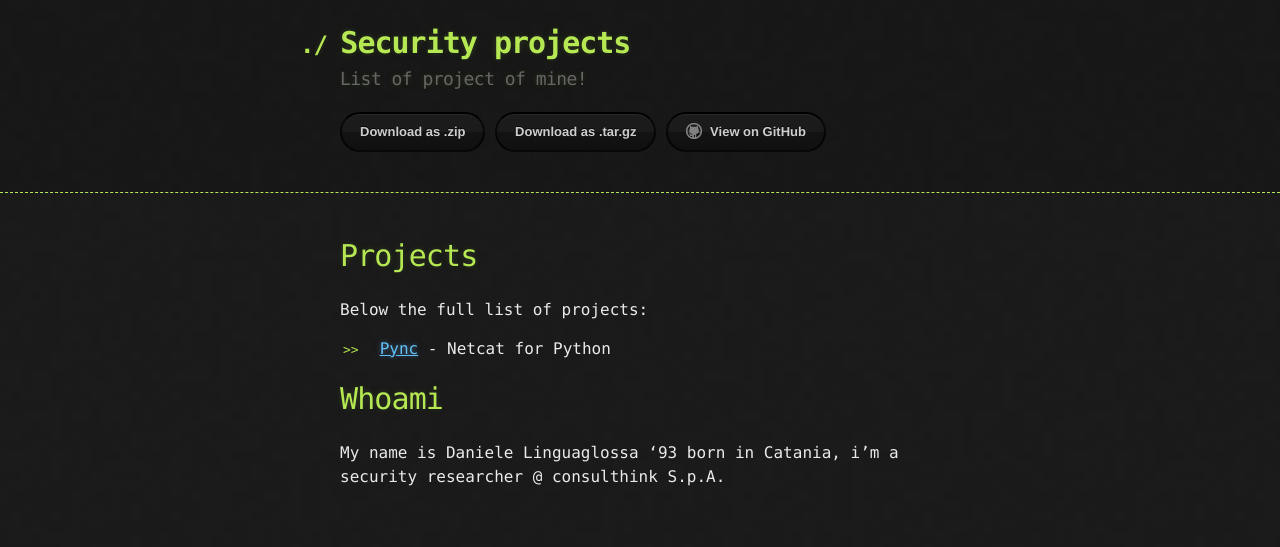
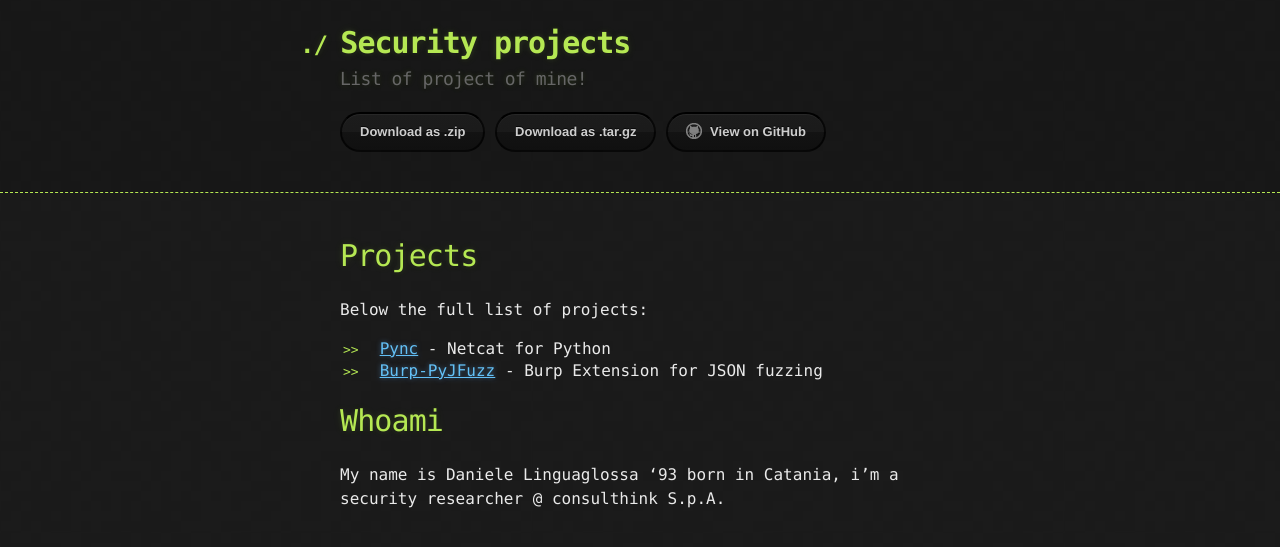
Before and after one commit to dzonerzy/dzonerzy.github.io, a Jekyll site: the page built from index.md, in a window 1280 px wide. Shown: the top 547 px of the page. Built offline with Jekyll 4.4.1, drawn with Linux system fonts in a browser that asks for light colours; our own code applies the rules of GitHub Pages for plain Markdown files.

Commit message:
Update index.md

```diff
--- a/index.md
+++ b/index.md
@@ -6,6 +6,7 @@ layout: default
 Below the full list of projects:
 
 - [Pync](pync) - Netcat for Python
+- [Burp-PyJFuzz](burp-pyjfuzz) - Burp Extension for JSON fuzzing
 
 # [](#header-1)Whoami
 
```
